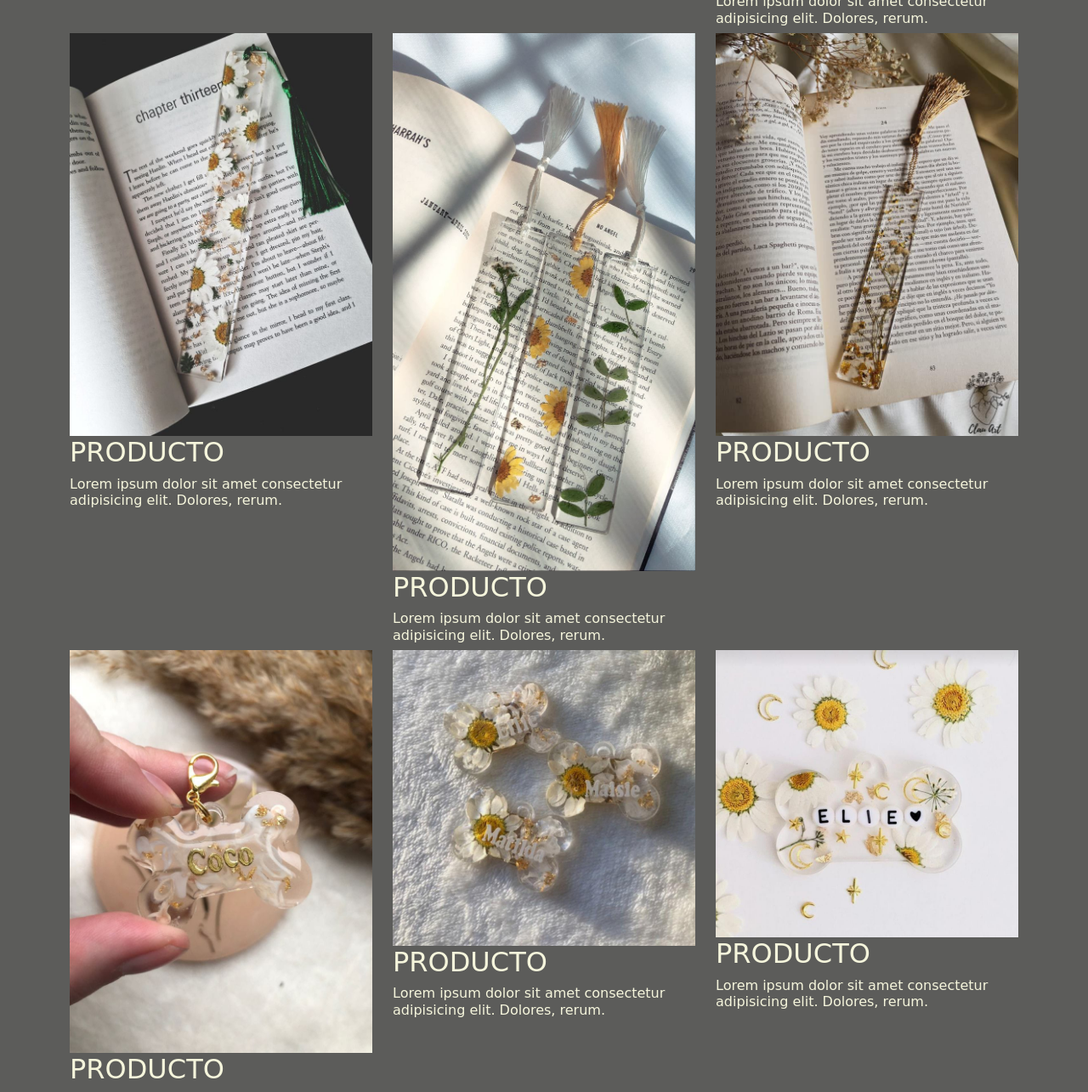
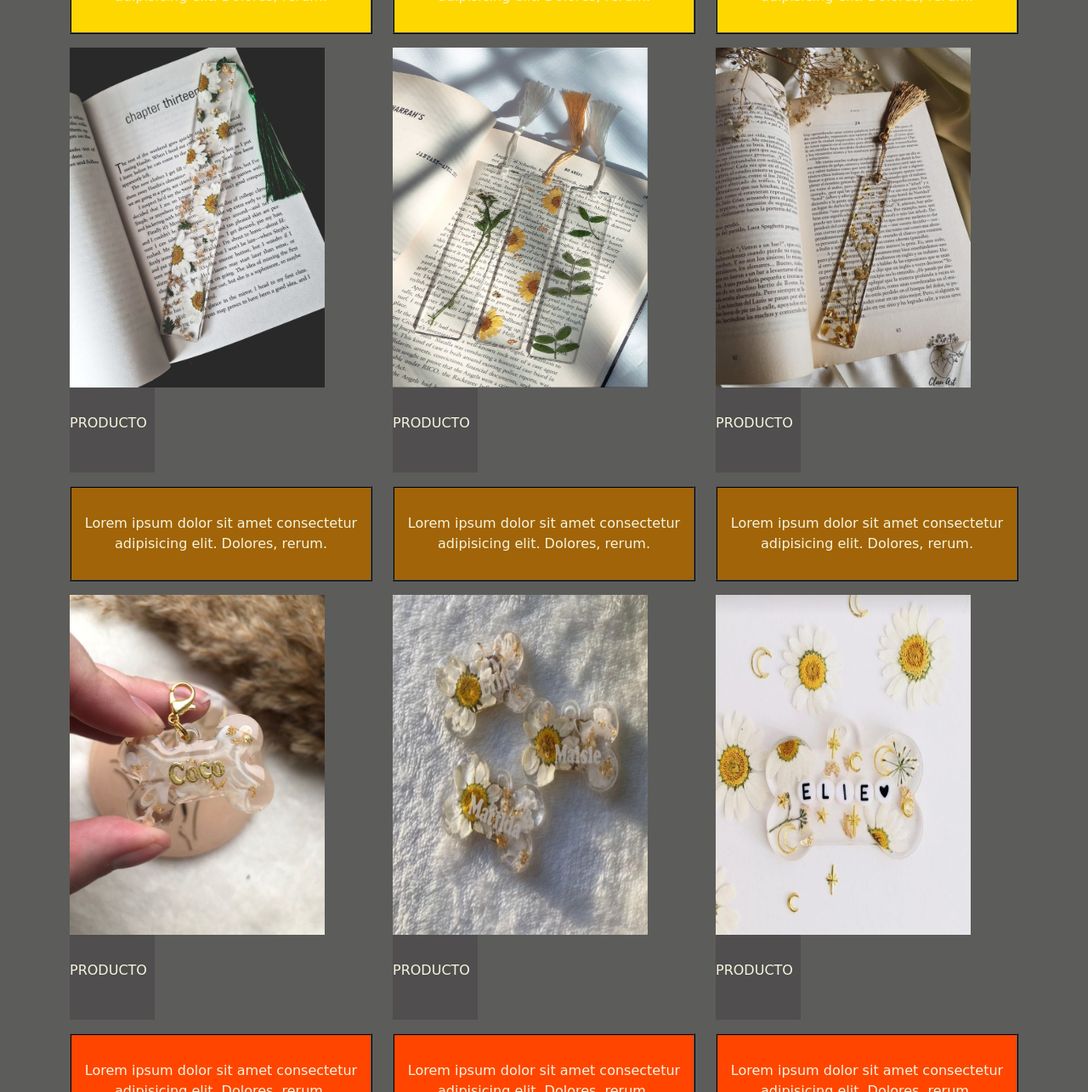
Before and after one commit to Wandabv/proyecto-final, a website: page html/productos.html in a window 1280 px wide. Shown: the part 644-1929 px from the top of the page at 85% size. Drawn offline with nearby package versions, Linux system fonts and the light colour scheme.

Commit message:
aplicacionsass

```diff
--- a/html/productos.html
+++ b/html/productos.html
@@ -13,6 +13,7 @@
 
 </head>
 <body>
+  <!--BARRA DE NAVEGACION-->
   <header class="header">
     <nav class="navbar navbar-expand-lg navbar-dark bg-dark">
         <div class="container-fluid">
@@ -47,59 +48,59 @@
     </nav>
 </header>
 
-
+<!-- IMAGENES DE PRODUCTOS-->
     <div class="container">
         <div class="row">
           <div class="col">
-            <img class="d-block w-100" id="animacion" src="../assets/articulo1.jpeg" alt="art">
-            <p class="h2">PRODUCTO</p>
-            <p class="h6">Lorem ipsum dolor sit amet consectetur adipisicing elit. Dolores, rerum.</p>
+            <img class="d-block" id="animacion" src="../assets/articulo1.jpeg" alt="art">
+            <p class="stock">PRODUCTO</p>
+            <p class="descripcionagenda">Lorem ipsum dolor sit amet consectetur adipisicing elit. Dolores, rerum.</p>
 
             </div>
           <div class="col">
-            <img class="d-block w-100"  id="animacion" src="../assets/articulo2.jpeg" alt="art">
-            <p class="h2">PRODUCTO</p>
-            <p class="h6">Lorem ipsum dolor sit amet consectetur adipisicing elit. Dolores, rerum.</p>
+            <img class="d-block"  id="animacion" src="../assets/articulo2.jpeg" alt="art">
+            <p class="stock">PRODUCTO</p>
+            <p class="descripcionagenda">Lorem ipsum dolor sit amet consectetur adipisicing elit. Dolores, rerum.</p>
           </div>
           <div class="col">
-            <img class="d-block w-100"  id="animacion" src="../assets/destacado2.jpg" alt="art">
-            <p class="h2">PRODUCTO</p>
-            <p class="h6">Lorem ipsum dolor sit amet consectetur adipisicing elit. Dolores, rerum.</p>
+            <img class="d-block"  id="animacion" src="../assets/destacado2.jpg" alt="art">
+            <p class="stock">PRODUCTO</p>
+            <p class="descripcionagenda">Lorem ipsum dolor sit amet consectetur adipisicing elit. Dolores, rerum.</p>
           </div>
         </div>
 
         <div class="row">
           <div class="col">
-            <img class="d-block w-100"  id="animacion" src="../assets/articulo3.jpeg" alt="art">
-            <p class="h2">PRODUCTO</p>
-            <p class="h6">Lorem ipsum dolor sit amet consectetur adipisicing elit. Dolores, rerum.</p>
+            <img class="d-block"  id="animacion" src="../assets/articulo3.jpeg" alt="art">
+            <p class="stock">PRODUCTO</p>
+            <p class="descripcionseparador">Lorem ipsum dolor sit amet consectetur adipisicing elit. Dolores, rerum.</p>
           </div>
           <div class="col">
-            <img class="d-block w-100"  id="animacion" src="../assets/articulo4.jpeg" alt="art">
-            <p class="h2">PRODUCTO</p>
-            <p class="h6">Lorem ipsum dolor sit amet consectetur adipisicing elit. Dolores, rerum.</p>
+            <img class="d-block"  id="animacion" src="../assets/articulo4.jpeg" alt="art">
+            <p class="stock">PRODUCTO</p>
+            <p class="descripcionseparador">Lorem ipsum dolor sit amet consectetur adipisicing elit. Dolores, rerum.</p>
           </div>
           <div class="col">
-            <img class="d-block w-100"  id="animacion" src="../assets/articulo5.jpeg"  alt="art">
-            <p class="h2">PRODUCTO</p>
-            <p class="h6">Lorem ipsum dolor sit amet consectetur adipisicing elit. Dolores, rerum.</p>
+            <img class="d-block"  id="animacion" src="../assets/articulo5.jpeg"  alt="art">
+            <p class="stock">PRODUCTO</p>
+            <p class="descripcionseparador">Lorem ipsum dolor sit amet consectetur adipisicing elit. Dolores, rerum.</p>
           </div>
         </div>
         <div class="row">
             <div class="col">
-              <img class="d-block w-100"  id="animacion" src="../assets/articulo6.jpeg" alt="art">
-              <p class="h2">PRODUCTO</p>
-              <p class="h6">Lorem ipsum dolor sit amet consectetur adipisicing elit. Dolores, rerum.</p>
+              <img class="d-block"  id="animacion" src="../assets/articulo6.jpeg" alt="art">
+              <p class="stock">PRODUCTO</p>
+              <p class="descripcionchapa">Lorem ipsum dolor sit amet consectetur adipisicing elit. Dolores, rerum.</p>
             </div>
             <div class="col">
-              <img class="d-block w-100"  id="animacion" src="../assets/articulo7.jpeg" alt="art">
-              <p class="h2">PRODUCTO</p>
-              <p class="h6">Lorem ipsum dolor sit amet consectetur adipisicing elit. Dolores, rerum.</p>
+              <img class="d-block "  id="animacion" src="../assets/articulo7.jpeg" alt="art">
+              <p class="stock">PRODUCTO</p>
+              <p class="descripcionchapa">Lorem ipsum dolor sit amet consectetur adipisicing elit. Dolores, rerum.</p>
             </div>
             <div class="col">
-              <img class="d-block w-100"  id="animacion" src="../assets/articulo8.jpeg" alt="art">
-              <p class="h2">PRODUCTO</p>
-              <p class="h6">Lorem ipsum dolor sit amet consectetur adipisicing elit. Dolores, rerum.</p>
+              <img class="d-block"  id="animacion" src="../assets/articulo8.jpeg" alt="art">
+              <p class="stock">PRODUCTO</p>
+              <p class="descripcionchapa">Lorem ipsum dolor sit amet consectetur adipisicing elit. Dolores, rerum.</p>
             </div>
           </div>
         </div>
--- a/scss/origen.scss
+++ b/scss/origen.scss
@@ -96,9 +96,47 @@ footer {
     height: 50vh;
     object-fit: cover;
 }
-
+/*VARIABLES*/
 .preguntas{
     width: 100%;
     height: 100%;
     background-color: $colorfondodetexto;
 }
+/* OPERACIONES*/
+#animacion{
+width: $tamanioimg *3;
+height: $tamanioimg * 4;
+}
+/*EXTEND*/
+.descripcionagenda{
+    display: flex;
+    flex-flow: column wrap;
+    border: 2px;
+    border-style: ridge;
+    border-color: black;
+    padding: 30px 0px;
+    background-color: gold;
+    text-align: center;
+}
+.descripcionseparador{
+    @extend .descripcionagenda;
+    background-color: rgb(161, 100, 8);
+}
+.descripcionchapa{
+    @extend .descripcionagenda;
+    background-color: orangered
+}
+/*MIXIN*/
+@mixin stock ($tamanio, $ubicacion, $fondo) {
+    width: $tamanio;
+    height: $tamanio;
+    text-align: $ubicacion;
+    background-color: $fondo;
+}
+
+.stock{
+    display: flex;
+    flex-flow: row;
+    padding: 30px 0px;
+    @include stock(100px, center, rgb(80, 78, 78))
+}
--- a/scss/utilities/_variables.scss
+++ b/scss/utilities/_variables.scss
@@ -1,2 +1,3 @@
 $colorvideos: rgb(52, 53, 52);
 $colorfondodetexto: black;
+$tamanioimg: 100px;
```
Also changed, not shown: style/style.css, 1 other file.
